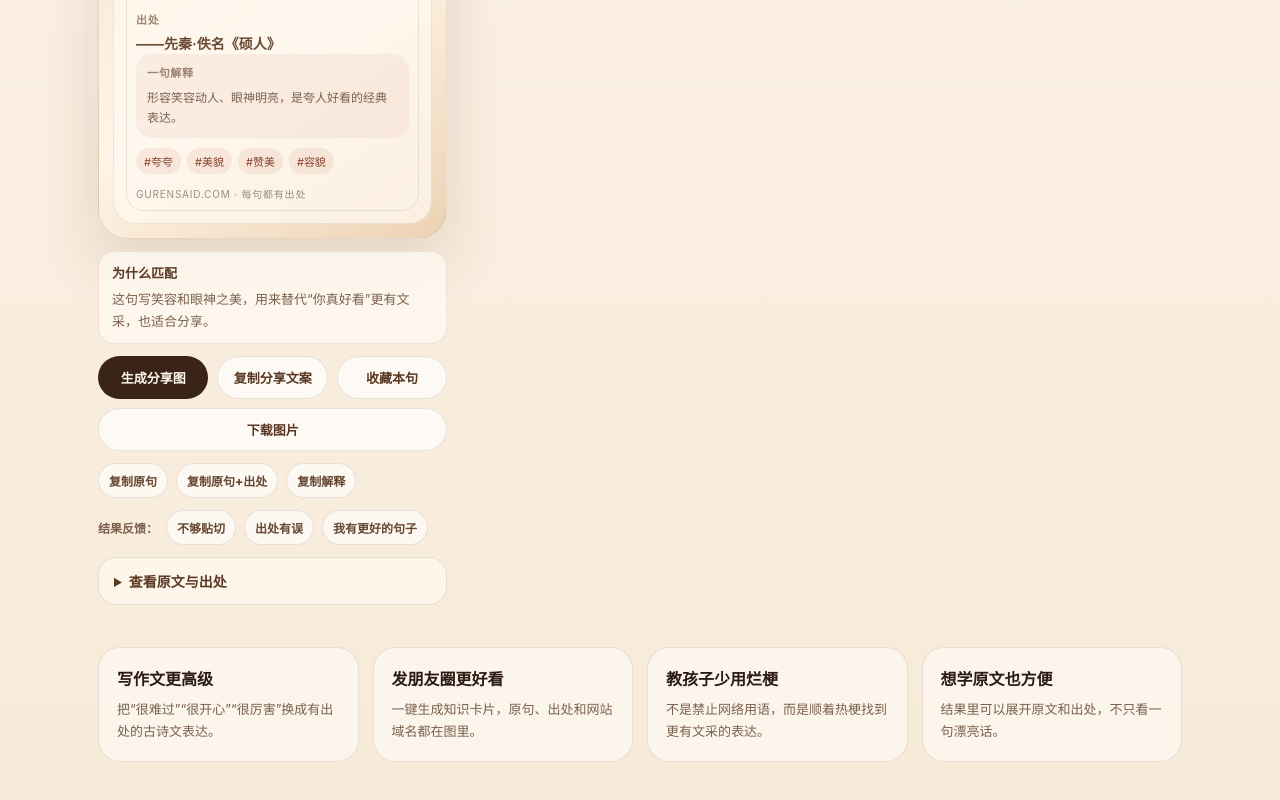
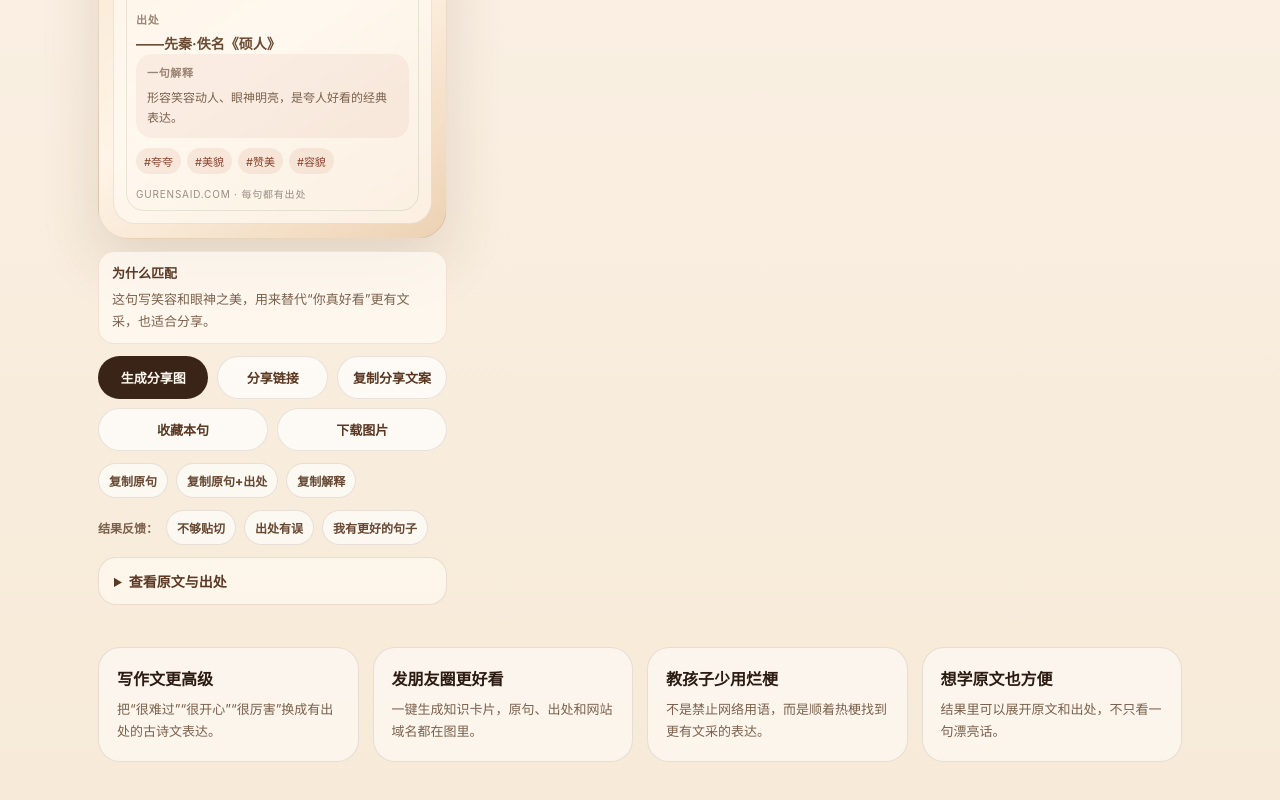
Before and after one commit to yandong2023/gu-ren-said, a Next.js app: page / in a window 1280 px wide. Shown: the part 1419-2219 px from the top of the page. Built offline with nearby package versions, Linux system fonts and the light colour scheme.

Commit message:
Add share link action to quote cards

```diff
--- a/components/QuoteCard.tsx
+++ b/components/QuoteCard.tsx
@@ -57,6 +57,7 @@ export default function QuoteCard({ result, query, compact = false }: Props) {
   const [copied, setCopied] = useState(false);
   const [downloading, setDownloading] = useState(false);
   const [sharing, setSharing] = useState(false);
+  const [linkSharing, setLinkSharing] = useState(false);
   const [feedbacking, setFeedbacking] = useState(false);
   const [favorited, setFavorited] = useState(false);
   const [notice, setNotice] = useState<string | null>(null);
@@ -67,6 +68,7 @@ export default function QuoteCard({ result, query, compact = false }: Props) {
   const whyText = result.reason || result.translation;
   const explainText = result.translation || whyText;
   const modernText = query || result.modernMeanings[0] || "我 emo 了";
+  const shareUrl = `${SITE_URL}${queryHref(modernText)}?utm_source=share&utm_medium=link&utm_campaign=quote_card`;
   const shareText = [
     `现代话：${modernText}`,
     "",
@@ -76,7 +78,7 @@ export default function QuoteCard({ result, query, compact = false }: Props) {
     "",
     `一句解释：${explainText}`,
     "",
-    `来自：${SITE_URL}`
+    `来自：${shareUrl}`
   ].join("\n");
 
   useEffect(() => {
@@ -126,6 +128,34 @@ export default function QuoteCard({ result, query, compact = false }: Props) {
     }
     window.setTimeout(() => setCopied(false), 1500);
     return ok;
+  }
+
+  async function shareLink() {
+    setLinkSharing(true);
+    setNotice(null);
+
+    const title = `古人曰｜${modernText}，古文怎么说？`;
+    const text = `${modernText}\n${result.quote}\n${sourceText}`;
+
+    try {
+      if (navigator.share) {
+        await navigator.share({ title, text, url: shareUrl });
+        setNotice("已打开系统分享面板。微信、小红书或其他 App 里可继续转发这个链接。");
+        return;
+      }
+    } catch (error) {
+      if (error instanceof DOMException && error.name === "AbortError") {
+        setNotice("已取消分享。");
+        return;
+      }
+      // Fall back to copying below.
+    } finally {
+      setLinkSharing(false);
+    }
+
+    const ok = await copyToClipboard(`${text}\n\n${shareUrl}`);
+    setNotice(ok ? "分享链接已复制，可以发给微信好友、朋友圈或小红书。" : "当前浏览器不允许自动复制，可以手动复制页面链接。 ");
+    setLinkSharing(false);
   }
 
   function toggleFavorite() {
@@ -264,6 +294,7 @@ export default function QuoteCard({ result, query, compact = false }: Props) {
 
           <div className="card-actions">
             <button className="secondary-btn" type="button" onClick={prepareShareImage} disabled={sharing}>{sharing ? "生成中…" : "生成分享图"}</button>
+            <button className="ghost-btn" type="button" onClick={shareLink} disabled={linkSharing}>{linkSharing ? "分享中…" : "分享链接"}</button>
             <button className="ghost-btn" type="button" onClick={() => copyText()}>{copied ? "已复制" : "复制分享文案"}</button>
             <button className="ghost-btn" type="button" onClick={toggleFavorite}>{favorited ? "已收藏" : "收藏本句"}</button>
             <button className="ghost-btn" type="button" onClick={downloadCard} disabled={downloading}>{downloading ? "生成中…" : "下载图片"}</button>
@@ -286,7 +317,7 @@ export default function QuoteCard({ result, query, compact = false }: Props) {
           {previewUrl ? (
             <div className="share-preview">
               <img src={previewUrl} alt="可保存的分享卡片" />
-              <span>微信/朋友圈：长按图片保存后转发；小红书：保存图片后上传，文案可直接粘贴。</span>
+              <span>微信/朋友圈：长按图片保存后转发；小红书：保存图片后上传，文案和链接可直接粘贴。</span>
             </div>
           ) : null}
 
```
